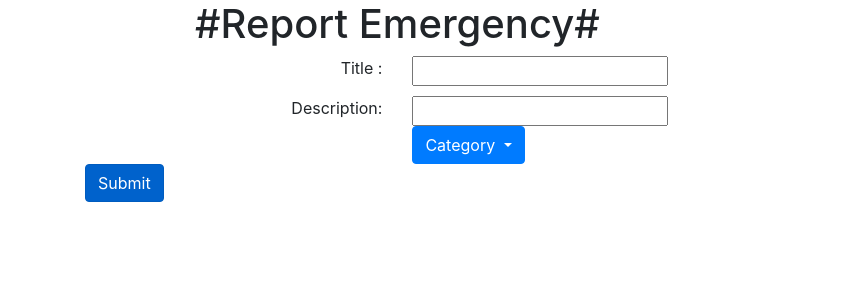
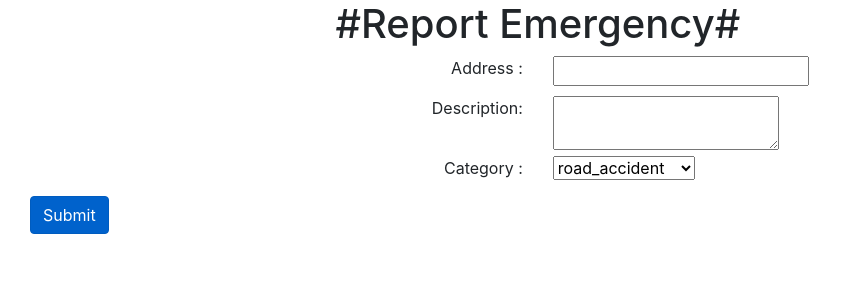
Before and after one commit to priyankachahal/AlertSystemWebDashboard, a Flask app: page /report in a window 1280 px wide. Shown: the top 300 px of the page, without its empty margins (0-842 px from the left). Run offline with Flask 2, Linux system fonts and the light colour scheme; the visitor is signed in with stand-in values (Sample User, id 1); some libraries are stand-ins or nearby versions.

Commit message:
able to send alert

```diff
--- a/alert/app.py
+++ b/alert/app.py
@@ -85,10 +85,10 @@ def currentreports():
 
 class RegisterForm(Form):
     name = StringField('Name', [validators.Length(min=1, max=50)])
-    email = StringField('Email id', [validators.Length(min=4, max=50)])
-    password = PasswordField('Password', [validators.DataRequired(),
+    email = StringField('email', [validators.Length(min=4, max=50)])
+    password = PasswordField('password', [validators.DataRequired(),
                                           validators.EqualTo('confirm', message='Passwords do not match')])
-    confirm = PasswordField('Confirm Password')
+    confirm = PasswordField('password-repeat')
     street = StringField('Street', [validators.Length(min=5, max=50)])
     city = StringField('City', [validators.Length(min=2, max=45)])
     zipcode = StringField('Zipcode', [validators.Length(min=1, max=25)])
--- a/alert/templates/report.html
+++ b/alert/templates/report.html
@@ -15,34 +15,49 @@
     <div class="col">
         <h1 class="text-center">#Report Emergency#</h1>
     </div>
+    <form enctype="multipart/form-data" action="/report" method="POST">
         <div class="col">
             <div class="row">
                 <div class="col-lg-6">
-                    <p class="text-right">Title :</p>
+                    <p class="text-right">Address :</p>
                 </div>
-                <div class="col-lg-6"><input class="align-items-center align-content-center" type="text"></div>
+                <div class="col-lg-6">
+                    <input type="text" required name="address" class="align-items-center align-content-center"
+                           value={{request.form.address}}>
+                    <!-- <input class="align-items-center align-content-center" type="text"> -->
+                </div>
                 <div class="col-lg-6">
                     <p class="text-right">Description:</p>
                 </div>
-                <div class="col"><input class="align-items-center align-content-center" type="text">
-                    <div class="dropdown"><button class="btn btn-primary dropdown-toggle d-inline-flex flex-grow-1 flex-shrink-1 align-items-center align-self-center" data-toggle="dropdown" aria-expanded="false" type="button">Category&nbsp;</button>
-                        <div class="dropdown-menu"
-                            role="menu"><a class="dropdown-item" role="presentation" href="#">road_accident</a><a class="dropdown-item" role="presentation" href="#">fire</a><a class="dropdown-item" role="presentation" href="#">natural_disaster</a><a class="dropdown-item"
-                                role="presentation" href="#">crime</a><a class="dropdown-item" role="presentation" href="#">others</a>
-                            <div class="dropdown-divider" role="presentation"></div>
-                            <div class="dropdown-divider" role="presentation"></div>
+                <div class="col">
+                    <textarea name="description" class="align-items-center align-content-center"
+                              value={{request.form.description}}></textarea>
+                </div>
+                <div class="col-lg-6">
+                    <p class="text-right">Category :</p>
+                </div>
+                <div class="col-lg-6">
+                    <select name="type_em">
+                        <option value="Robbery">road_accident</option>
+                        <option value="Accident">fire</option>
+                        <option value="Accident">natural_disaster</option>
+                        <option value="Accident">crime</option>
+                        <option value="Other">Other</option>
+                    </select>
                 </div>
             </div>
         </div>
+        <div class="container">
+            <div class="row">
+                <div class="col-md-6">
+                    <button class="btn btn-primary active align-items-center" type="submit">Submit</button>
                 </div>
             </div>
         </div>
+    </form>
+</div>
 <div>
-        <div class="container">
-            <div class="row">
-                <div class="col-md-6"><button class="btn btn-primary active align-items-center" type="submit">Submit</button></div>
-            </div>
-        </div>
+
 </div>
 <div></div>
 <script src="../static/js/jquery.min.js"></script>
```
Also changed, not shown: alert/README.txt. Lines whose indentation alone changed are shown as unchanged.
